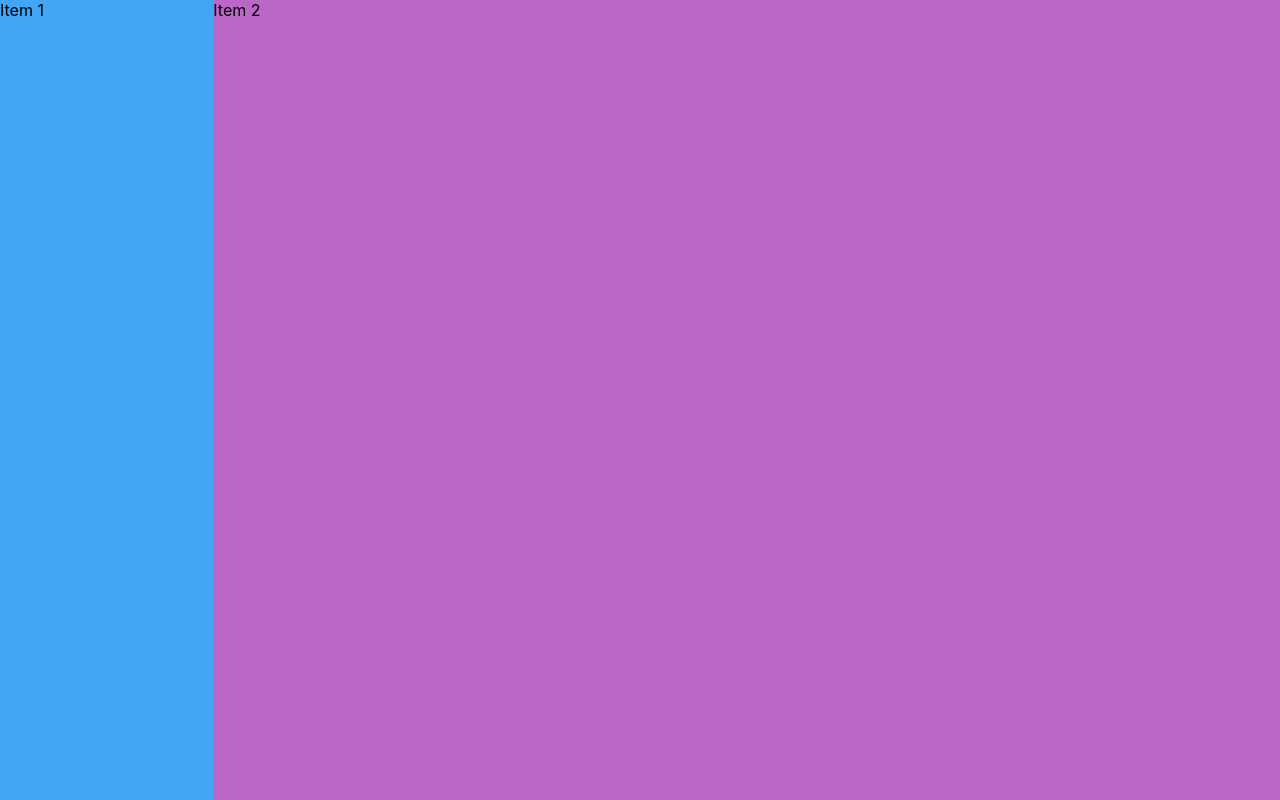
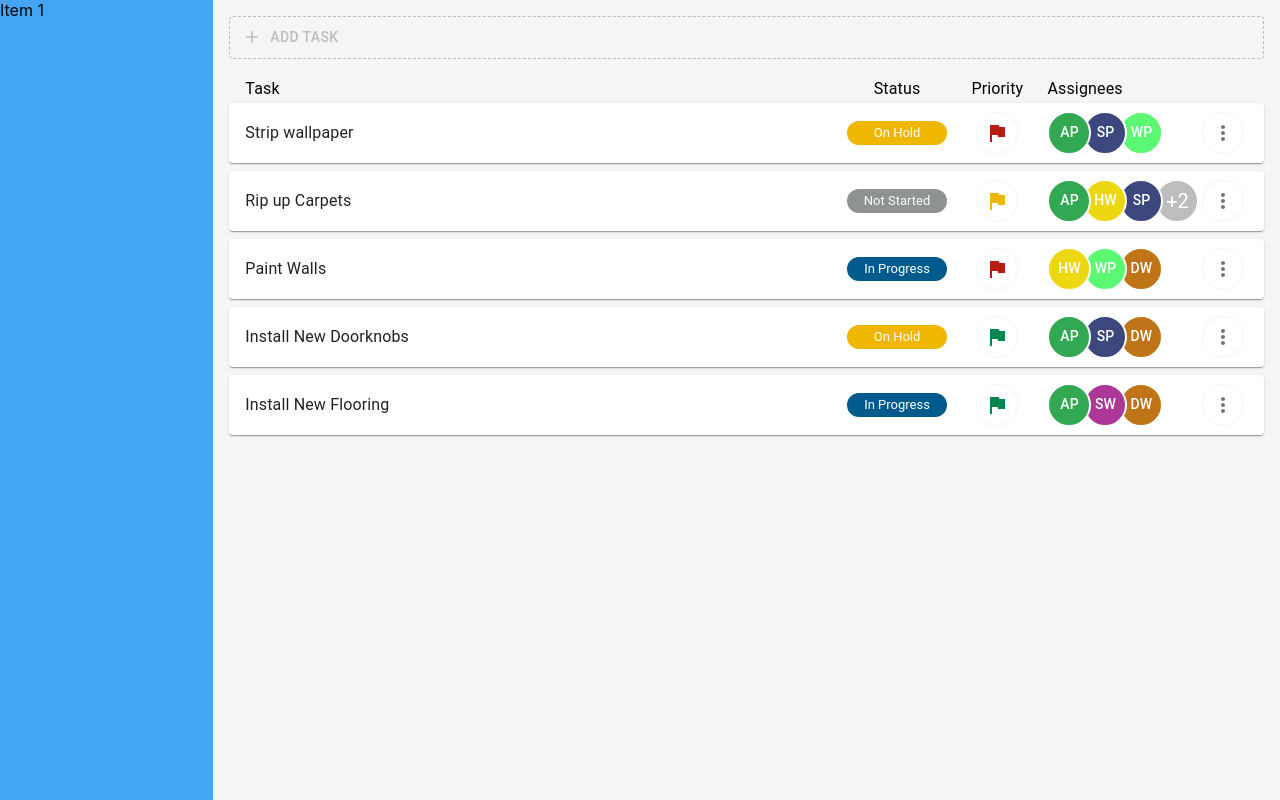
Before and after one commit to adam-pearson/house-to-do-list, a React (Create React App) app: page / in a window 1280 px wide. Built offline with nearby package versions, Linux system fonts and the light colour scheme.

Commit message:
Added table and add task button to homepage

```diff
--- a/src/components/HomePage.tsx
+++ b/src/components/HomePage.tsx
@@ -1,23 +1,54 @@
-import { Box, Grid, Stack, Typography } from '@mui/material'
-import React from 'react'
+import { Box, Grid, Stack, Typography } from "@mui/material";
+import React, { useState } from "react";
+import AddTaskButton from "./AddTaskButton";
+import AddTaskForm from "./AddTaskForm";
+import TaskTable from "./TaskTable";
 
 const HomePage = () => {
-  return (
-    <Grid container sx={{
-      overflow: 'hidden',
-     }}>
-    <Grid item xs={2} >
-      <Box bgcolor='primary.light' sx={{
-        height: "100vh", width: "100%"
-        }}>Item 1</Box>
-    </Grid>
-    <Grid item xs={10}>
-      <Box bgcolor='secondary.light' sx={{
-        height: "100vh",
-        }}>Item 2</Box>
-    </Grid>
-    </Grid>
-  )
-}
+    const [addTaskFormOpen, setAddTaskFormOpen] = useState(false);
 
-export default HomePage
+    console.log(addTaskFormOpen);
+
+    return (
+        <Grid
+            container
+            sx={{
+                overflow: "hidden",
+            }}
+        >
+            <Grid
+                item
+                xs={0}
+                lg={2}
+                sx={{ display: { xs: "none", lg: "block" } }}
+            >
+                <Box
+                    bgcolor="primary.light"
+                    sx={{
+                        height: "100vh",
+                        width: "100%",
+                    }}
+                >
+                    Item 1
+                </Box>
+            </Grid>
+            <Grid item xs={12} lg={10} px={2} sx={{ backgroundColor: "grey.100" }}>
+                <Box my={2}>
+                    <AddTaskButton
+                        addTaskFormOpen={addTaskFormOpen}
+                        setAddTaskFormOpen={setAddTaskFormOpen}
+                    />
+                </Box>
+                {addTaskFormOpen ?
+                  <Box>
+                    <AddTaskForm />
+                  </Box>
+                  : null
+                }
+                <TaskTable />
+            </Grid>
+        </Grid>
+    );
+};
+
+export default HomePage;
```
